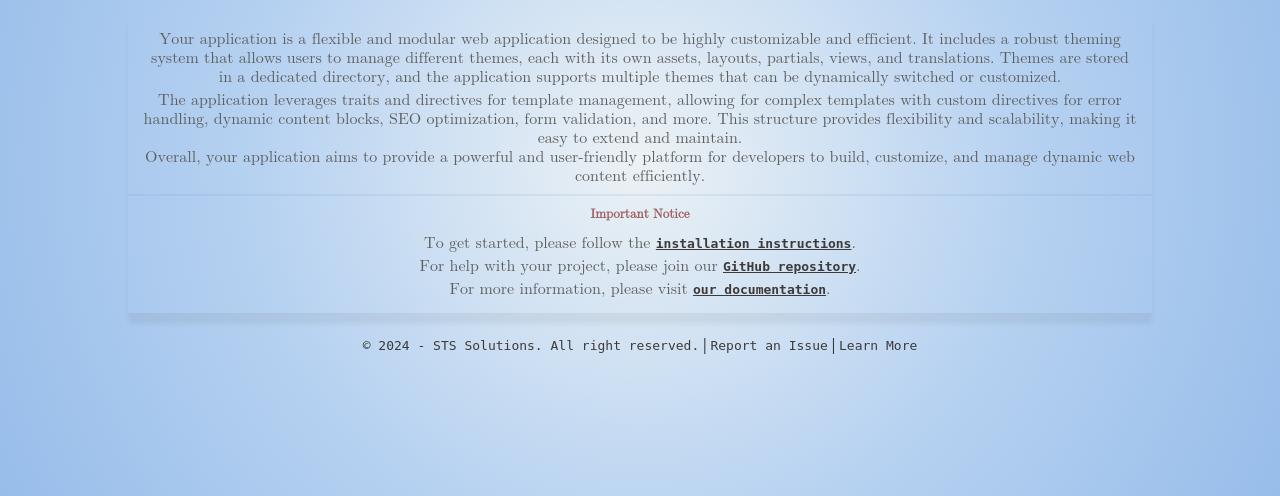
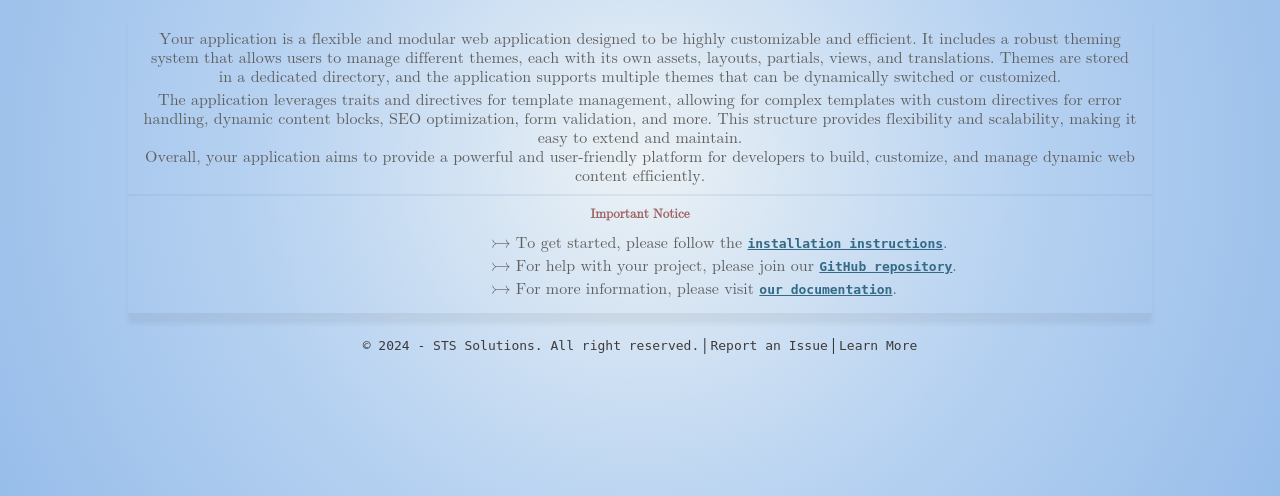
Before and after one commit to sts-sys/sts, a PHP site: page /index.php in a window 1280 px wide. Shown: the part 239-735 px from the top of the page. Run offline with PHP 8.4, Linux system fonts and the light colour scheme.

Commit message:
Update not-install.php

```diff
--- a/bootstrap/install/not-install.php
+++ b/bootstrap/install/not-install.php
@@ -18,9 +18,11 @@ echo <<<HTML
         <p style="padding: 0 15px">The application leverages traits and directives for template management, allowing for complex templates with custom directives for error handling, dynamic content blocks, SEO optimization, form validation, and more. This structure provides flexibility and scalability, making it easy to extend and maintain.<br />Overall, your application aims to provide a powerful and user-friendly platform for developers to build, customize, and manage dynamic web content efficiently.</p>
         <hr>
         <h2 class="notice">Important Notice</h2>
-        <p>To get started, please follow the <a href="https://github.com/sts-sys/sts?tab=readme-ov-file#install" class="link">installation instructions</a>.</p>
-        <p>For help with your project, please join our <a href="https://github.com/sts-sys/sts" class="link">GitHub repository</a>.</p>
-        <p>For more information, please visit <a href="https://github.com/sts-sys/sts/wiki" class="link">our documentation</a>.</p>
+        <div style="text-align: left; width: auto; margin: 0 0 0 35%;">
+            <p>&#8611; To get started, please follow the <a style="color: #336a86" href="https://github.com/sts-sys/sts?tab=readme-ov-file#install" class="link">installation instructions</a>.</p>
+            <p>&#8611; For help with your project, please join our <a style="color: #336a86" href="https://github.com/sts-sys/sts" class="link">GitHub repository</a>.</p>
+            <p>&#8611; For more information, please visit <a style="color: #336a86" href="https://github.com/sts-sys/sts/wiki" class="link">our documentation</a>.</p>
+        </div>
         </div>
         <div style="text-align: center;">
         <span class="link" style="text-decoration: none;">&copy; 2024 - STS Solutions. All right reserved.</span> | <a style="text-decoration: none;" href="https://github.com/sts-sys/sts/issues" class="link">Report an Issue</a> | <a style="text-decoration: none;" href="https://github.com/sts-sys/sts/wiki" class="link">Learn More</a>
@@ -68,7 +70,7 @@ echo <<<HTML
                 box-shadow: 0 8px 4px #3e3a3a12;
             }
 
-            .error > p {
+            .error p {
                 padding: 0 5px;
                 margin: 4px auto;
             }
```
